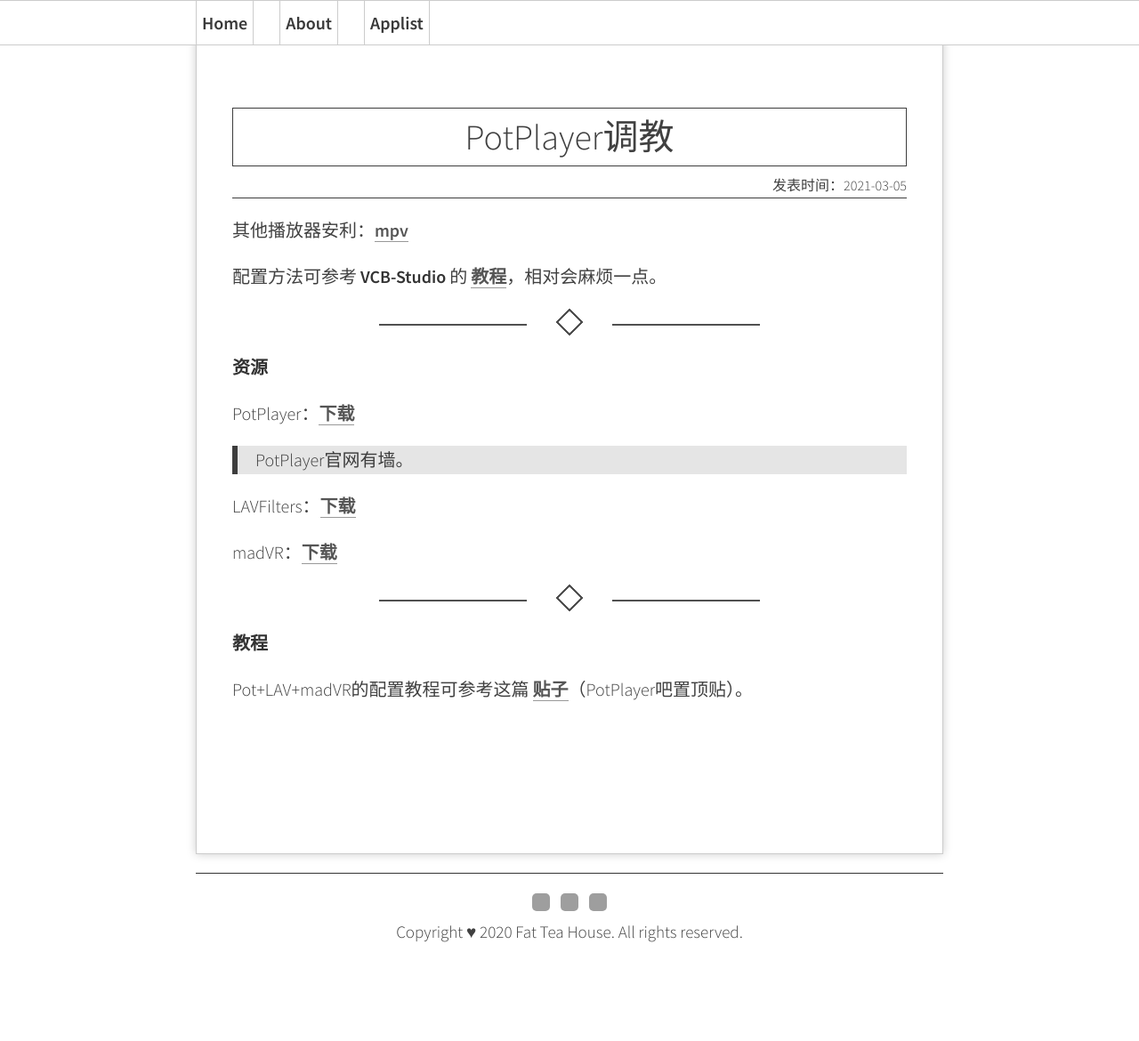
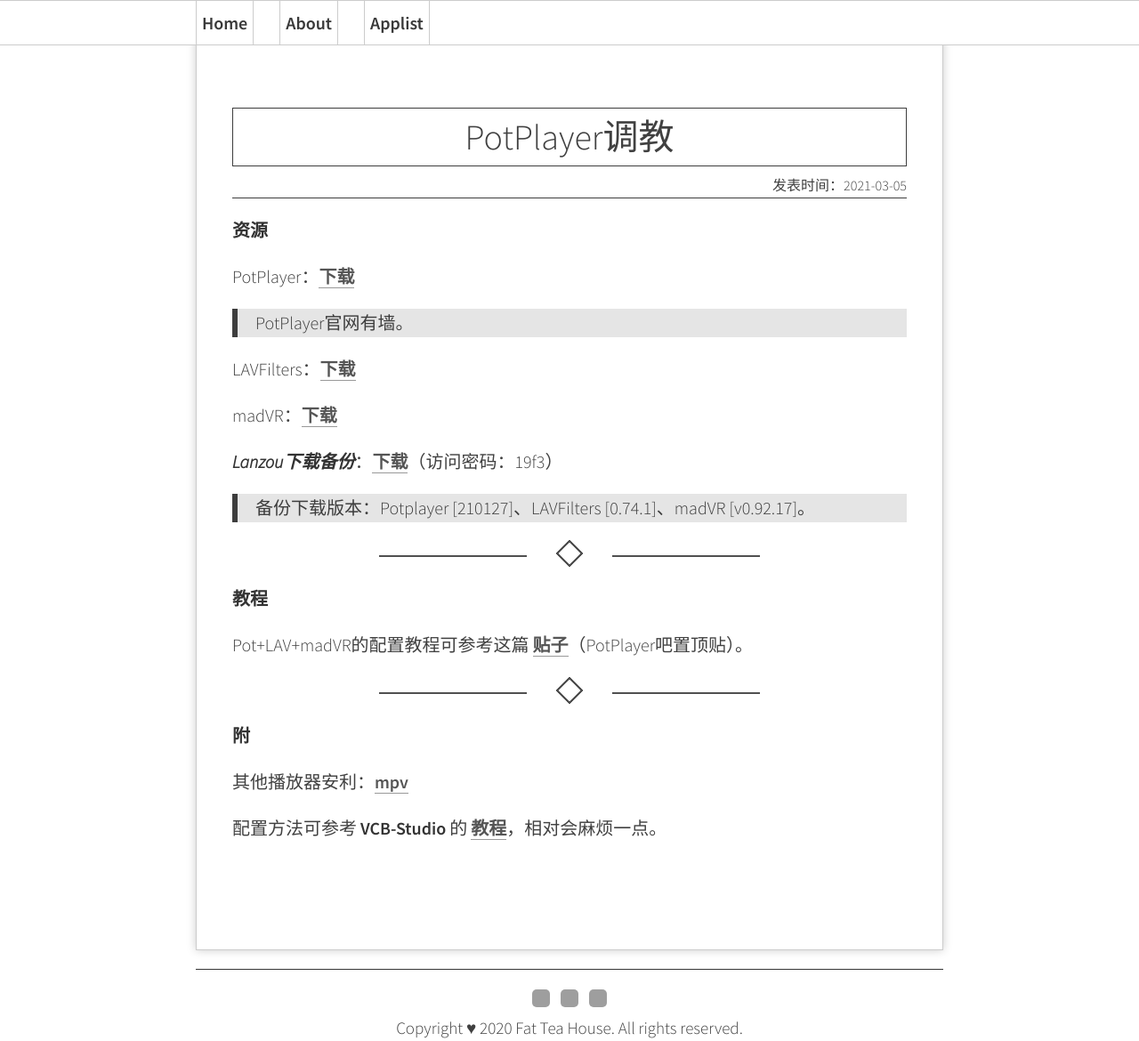
Before and after one commit to Melody-of-Oblivion/Melody-of-Oblivion.github.io, a Jekyll site: the page built from _posts/2021-03-05-potplayer-regulate.md, in a window 1280 px wide and 1170 px high. Shown: the whole window at 89% size. Built offline with Jekyll 4.4.1, drawn with Linux system fonts in a browser that asks for light colours; grey boxes are pictures that could not be loaded.

Commit message:
Update 2021-03-05-potplayer-regulate.md

```diff
--- a/_posts/2021-03-05-potplayer-regulate.md
+++ b/_posts/2021-03-05-potplayer-regulate.md
@@ -18,8 +12,20 @@
 
 madVR：[下载](http://www.madvr.com/)
 
+***Lanzou下载备份***：[下载](https://wws.lanzous.com/b01u19jvc)（访问密码：19f3）
+
+> 备份下载版本：Potplayer [210127]、LAVFilters [0.74.1]、madVR [v0.92.17]。
+
 ----
 
 **教程**
 
 Pot+LAV+madVR的配置教程可参考这篇 [贴子](https://tieba.baidu.com/p/7171344019)（PotPlayer吧置顶贴）。
+
+---
+
+**附**
+
+其他播放器安利：[mpv](https://mpv.io/installation/)
+
+配置方法可参考 **VCB-Studio** 的 [教程](https://vcb-s.com/archives/7594)，相对会麻烦一点。
```
Also changed, not shown: other parts of _posts/2021-03-05-potplayer-regulate.md (+0 -6 lines).
